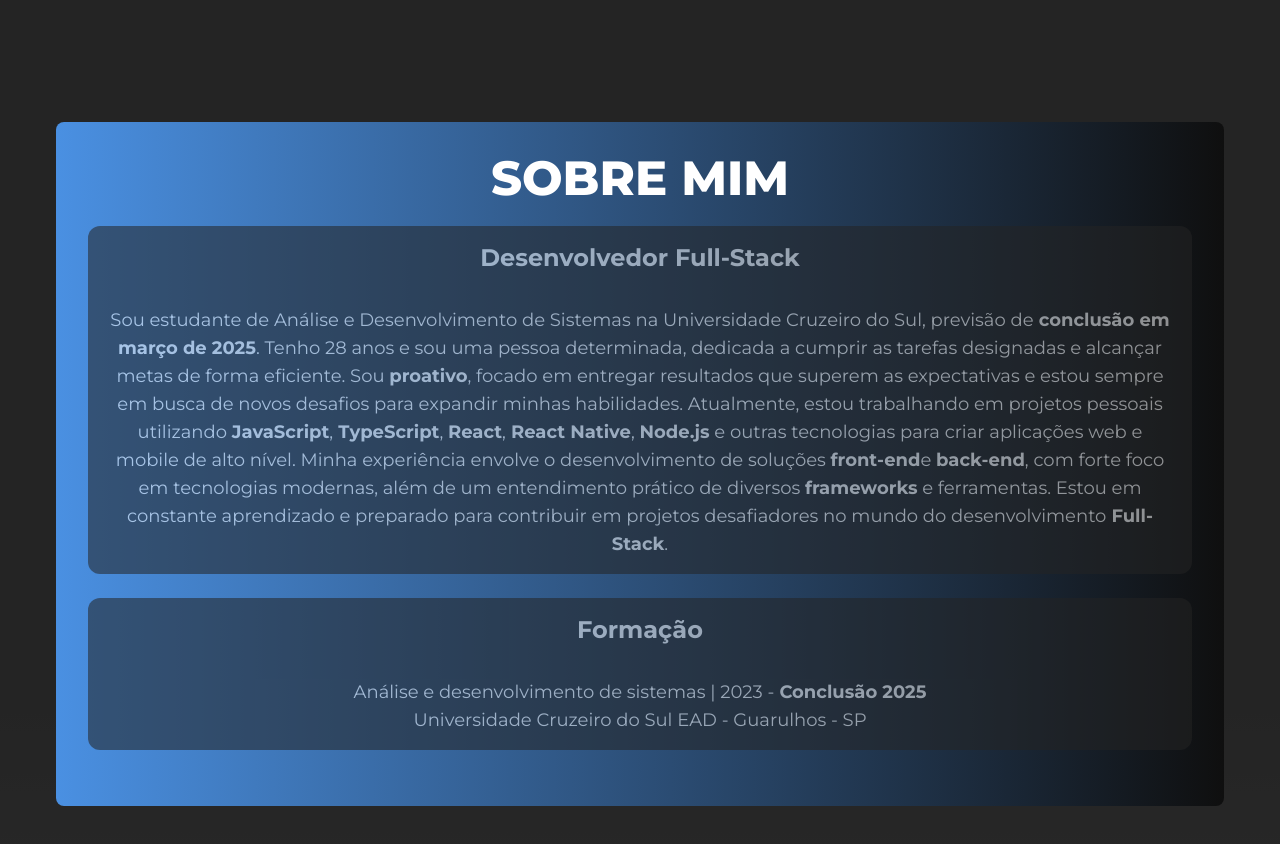
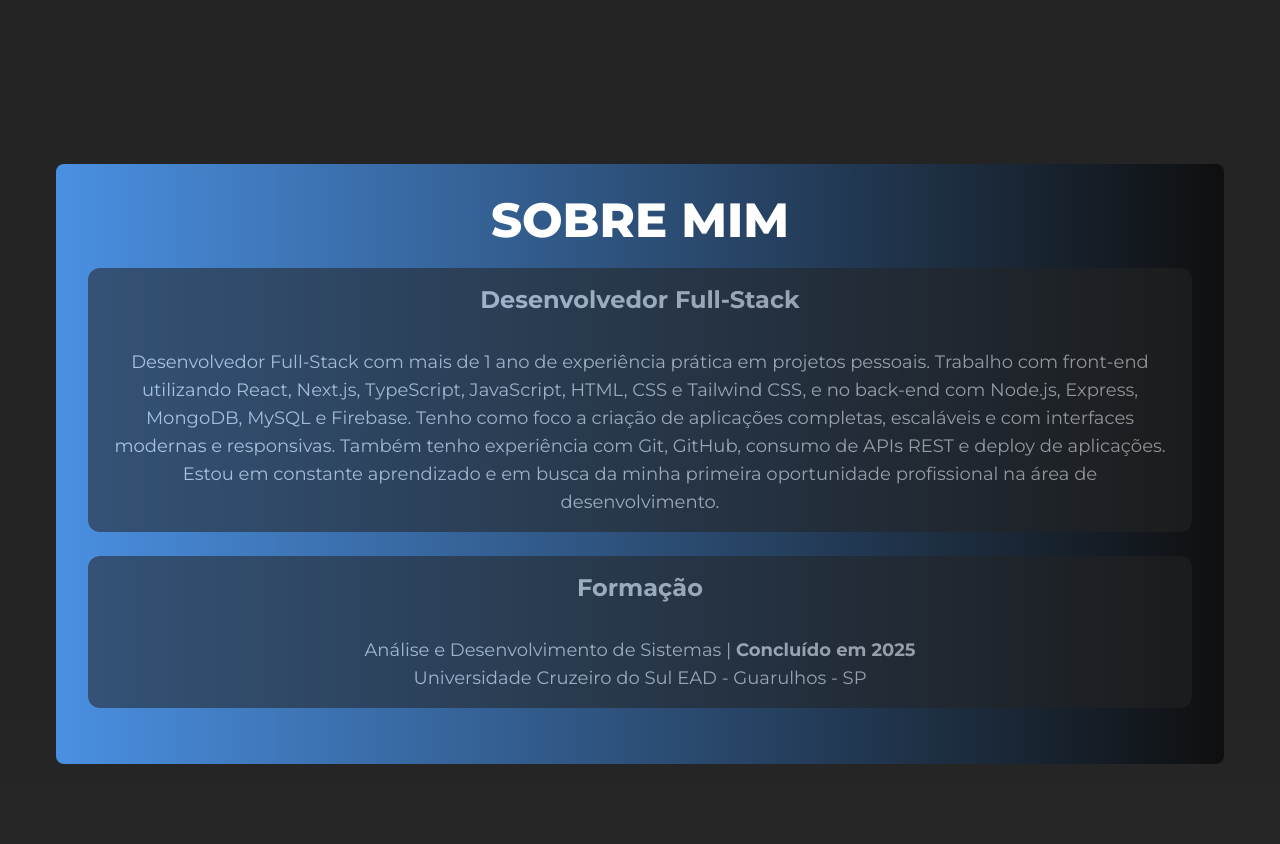
Before and after one commit to alangt22/Portfolio_ReactJS, a React (Vite) app: page / in a window 1280 px wide. Shown: the part 1100-1944 px from the top of the page. Built offline with nearby package versions, Linux system fonts and the light colour scheme.

Commit message:
atualizando Sobre

```diff
--- a/src/components/Sobre.jsx
+++ b/src/components/Sobre.jsx
@@ -1,33 +1,39 @@
-import React from 'react';
+import React from "react";
 
 const Sobre = () => {
   return (
-    <section className='flex items-center justify-center min-h-screen mb-60'>
-      <div id='sobre' className='w-[1200px] max-w-screen-lg px-4 sm:ml-0 sm:px-1 flex justify-center scroll-mt-64'>
-        <div className='bg-custom-gradient w-full h-auto sm:w-[350px] sm:h-auto rounded-lg p-8 sm:p-5 sm:py-10'>
-          <h2 className='text-5xl sm:text-3xl text-center font-extrabold mb-6 text-custom2'>SOBRE MIM</h2>
-          <div className='bg-custom1 sm:w-[300px] rounded-xl mb-6 opacity-55 hover:opacity-100 transition-opacity duration-300'>
-            <h3 className='text-2xl sm:text-xl text-center font-bold p-4 text-custom3'>Desenvolvedor Full-Stack</h3>
-            <p className='text-lg sm:text-lg p-4 text-center text-custom3'>
-              Sou estudante de Análise e Desenvolvimento de Sistemas na Universidade Cruzeiro do Sul, previsão de
-              <span className='font-bold'> conclusão em março de 2025</span>. Tenho 28 anos e sou uma pessoa determinada, dedicada
-              a cumprir as tarefas designadas e alcançar metas de forma eficiente. Sou <span className='font-bold'>proativo</span>, focado
-              em entregar resultados que superem as expectativas e estou sempre em busca de novos desafios
-              para expandir minhas habilidades.
-              Atualmente, estou trabalhando em projetos pessoais utilizando <span className='font-bold'>JavaScript</span>,
-              <span className='font-bold'> TypeScript</span>, <span className='font-bold'> React</span>,
-              <span className='font-bold'> React Native</span>, <span className='font-bold'> Node.js</span> e outras tecnologias para criar
-              aplicações web e mobile de alto nível. Minha experiência envolve o desenvolvimento de soluções <span className='font-bold'>front-end</span>
-              e <span className='font-bold'>back-end</span>, com forte foco em tecnologias modernas,
-              além de um entendimento prático de diversos <span className='font-bold'>frameworks</span> e ferramentas.
-              Estou em constante aprendizado e preparado para contribuir em projetos desafiadores no mundo do desenvolvimento
-              <span className='font-bold'> Full-Stack</span>.
+    <section className="flex items-center justify-center min-h-screen mb-60">
+      <div
+        id="sobre"
+        className="w-[1200px] max-w-screen-lg px-4 sm:ml-0 sm:px-1 flex justify-center scroll-mt-64"
+      >
+        <div className="bg-custom-gradient w-full h-auto sm:w-[350px] sm:h-auto rounded-lg p-8 sm:p-5 sm:py-10">
+          <h2 className="text-5xl sm:text-3xl text-center font-extrabold mb-6 text-custom2">
+            SOBRE MIM
+          </h2>
+          <div className="bg-custom1 sm:w-[300px] rounded-xl mb-6 opacity-55 hover:opacity-100 transition-opacity duration-300">
+            <h3 className="text-2xl sm:text-xl text-center font-bold p-4 text-custom3">
+              Desenvolvedor Full-Stack
+            </h3>
+            <p className="text-lg sm:text-lg p-4 text-center text-custom3">
+              Desenvolvedor Full-Stack com mais de 1 ano de experiência prática
+              em projetos pessoais. Trabalho com front-end utilizando React,
+              Next.js, TypeScript, JavaScript, HTML, CSS e Tailwind CSS, e no
+              back-end com Node.js, Express, MongoDB, MySQL e Firebase. Tenho
+              como foco a criação de aplicações completas, escaláveis e com
+              interfaces modernas e responsivas. Também tenho experiência com
+              Git, GitHub, consumo de APIs REST e deploy de aplicações. Estou em
+              constante aprendizado e em busca da minha primeira oportunidade
+              profissional na área de desenvolvimento.
             </p>
           </div>
-          <div className='bg-custom1 sm:w-[300px] rounded-xl mb-6 opacity-55 hover:opacity-100 transition-opacity duration-300'>
-            <h3 className='text-2xl sm:text-xl text-center font-bold p-4 text-custom3'>Formação</h3>
-            <p className='text-lg sm:text-lg p-4 text-center text-custom3'>
-              Análise e desenvolvimento de sistemas | 2023 -<span className='font-bold'> Conclusão 2025 </span>
+          <div className="bg-custom1 sm:w-[300px] rounded-xl mb-6 opacity-55 hover:opacity-100 transition-opacity duration-300">
+            <h3 className="text-2xl sm:text-xl text-center font-bold p-4 text-custom3">
+              Formação
+            </h3>
+            <p className="text-lg sm:text-lg p-4 text-center text-custom3">
+              Análise e Desenvolvimento de Sistemas |{" "}
+              <span className="font-bold">Concluído em 2025</span>
               <br />
               Universidade Cruzeiro do Sul EAD - Guarulhos - SP
             </p>
@@ -36,6 +42,6 @@ const Sobre = () => {
       </div>
     </section>
   );
-}
+};
 
 export default Sobre;
```
